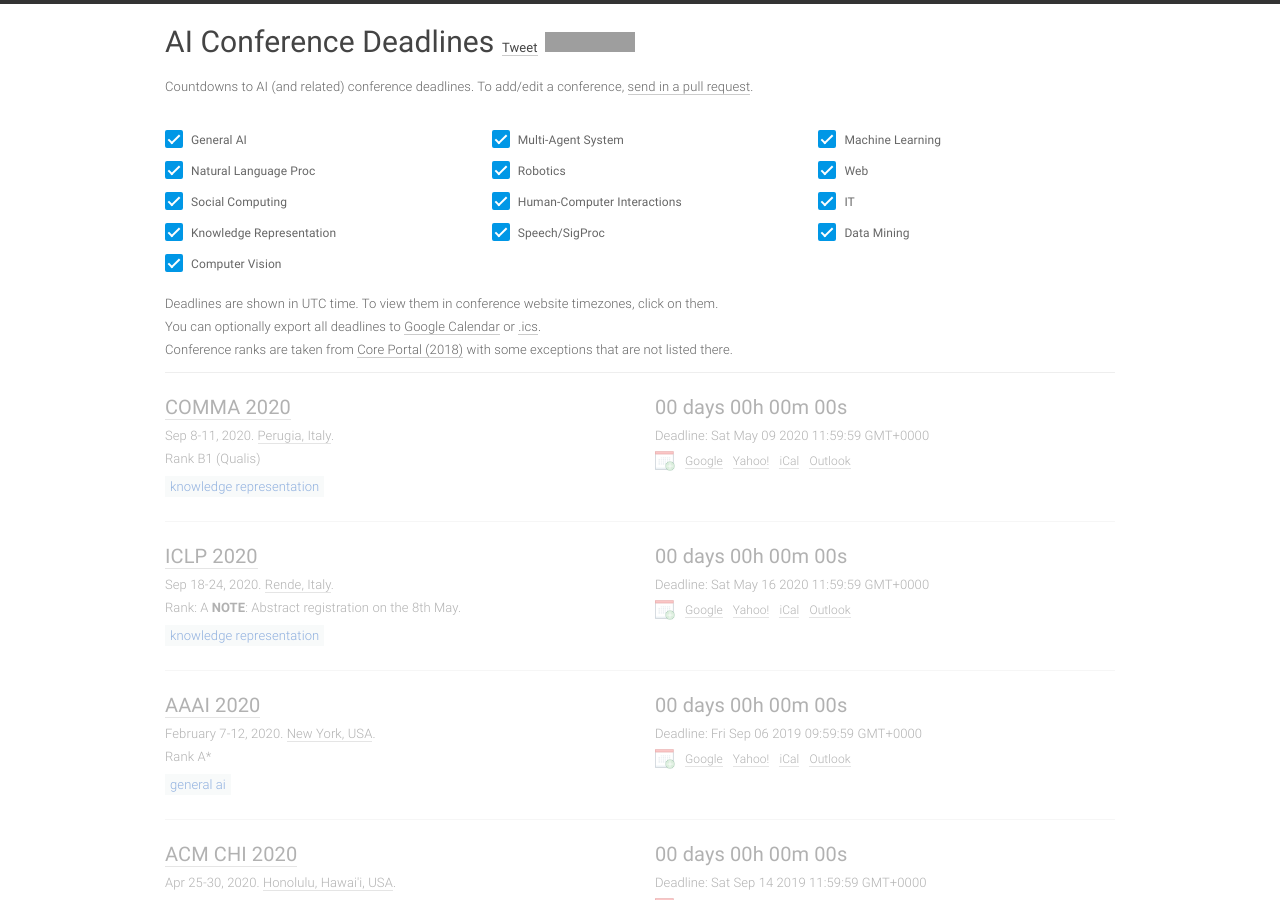
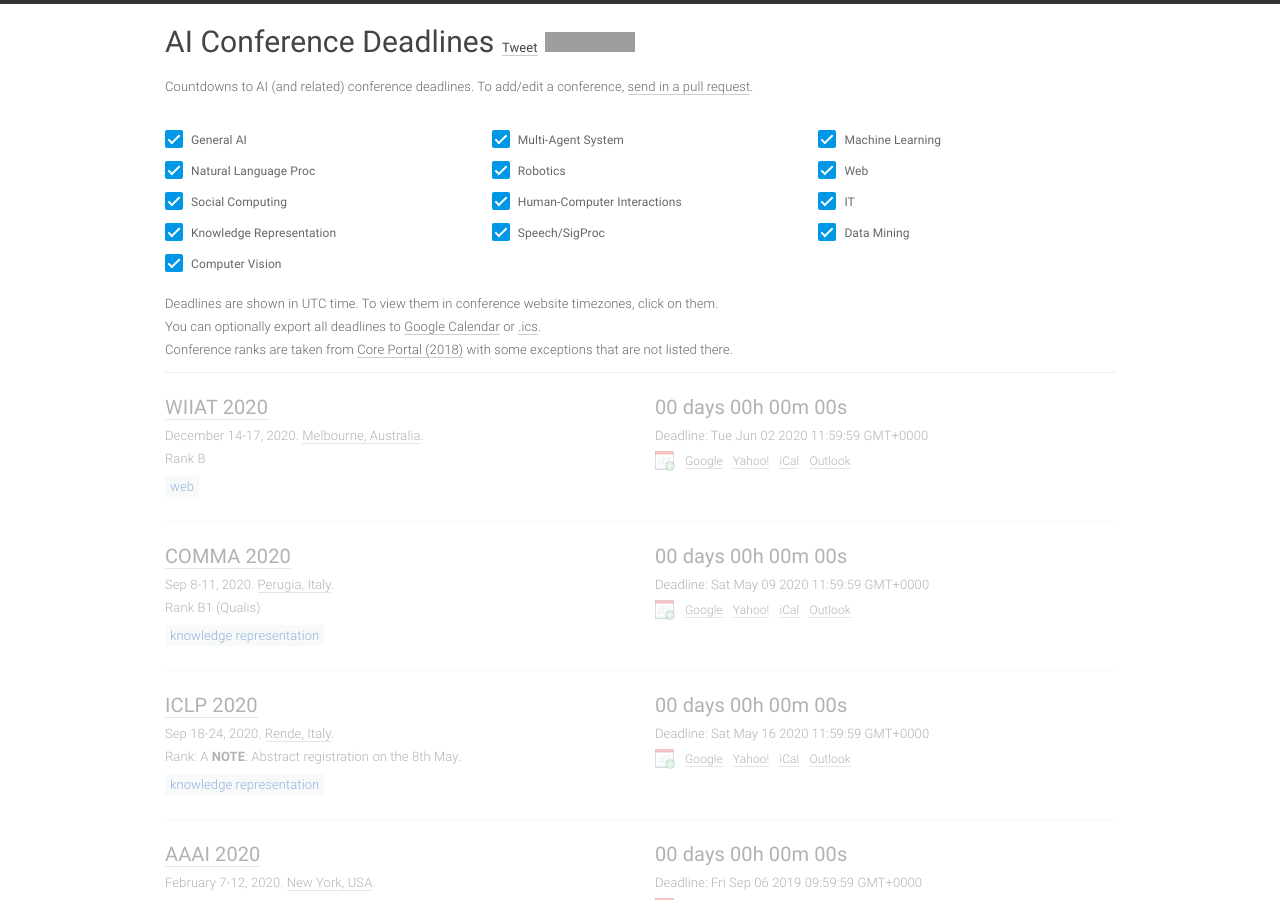
Before and after one commit to ryutaAri/ryutaAri.github.io, a Jekyll site: the page built from index.html, in a window 1280 px wide and 900 px high. Built offline with Jekyll 4.4.1, drawn with Linux system fonts in a browser that asks for light colours; comment, search, counter and statistics services are not loaded; grey boxes are pictures that could not be loaded.

Commit message:
Update conferences.yml

```diff
--- a/_data/conferences.yml
+++ b/_data/conferences.yml
@@ -1,5 +1,16 @@
 
 ---
+
+- title: WIIAT
+  year: 2020
+  id: wiiat2020
+  link: 'http://wi2020.vcrab.com.au'
+  deadline: '2020-06-01 23:59:59'
+  timezone: UTC-12
+  date: December 14-17, 2020
+  place: Melbourne, Australia
+  sub: WEB
+  note: 'Rank B'
 
 - title: COMMA
   year: 2020
```
